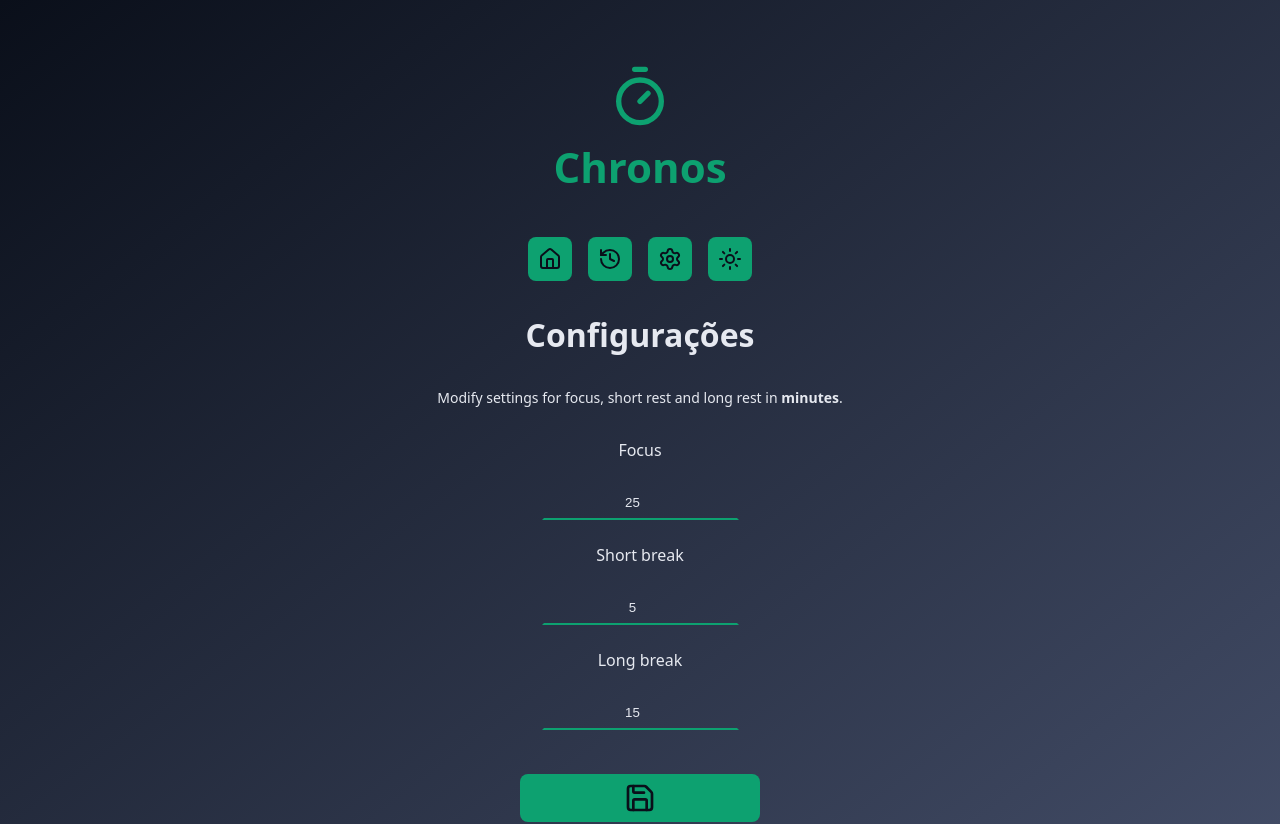
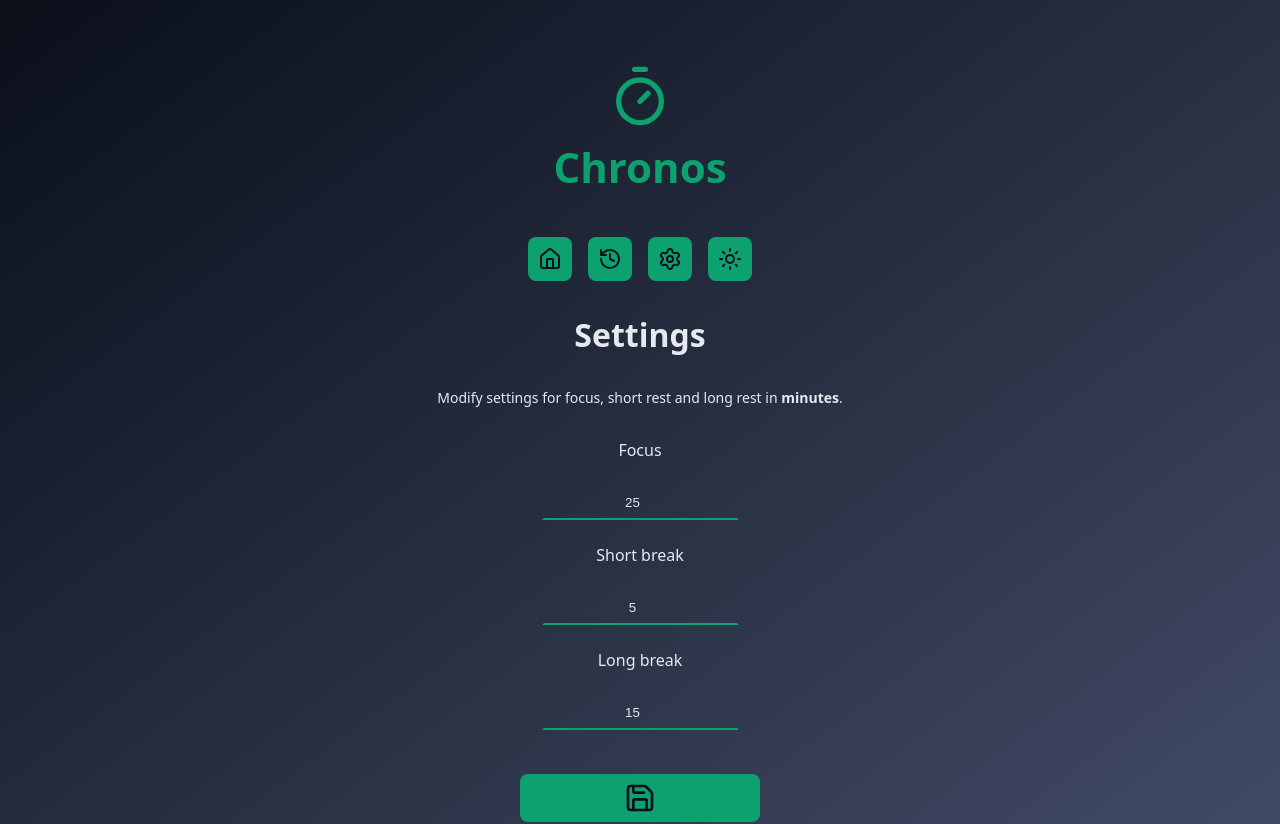
Before and after one commit to GHBAlbuquerque/react-chronos-pomodoro, a React (Vite) app: page /settings in a window 1280 px wide. Shown: the top 824 px of the page. Built offline with nearby package versions, Linux system fonts and the light colour scheme.

Commit message:
fix: ajusts settings page name

```diff
--- a/src/pages/Settings/index.tsx
+++ b/src/pages/Settings/index.tsx
@@ -64,7 +64,7 @@ export function Settings() {
   return (
     <MainTemplate>
       <Container>
-        <Heading>Configurações</Heading>
+        <Heading>Settings</Heading>
       </Container>
 
       <Container>
```
